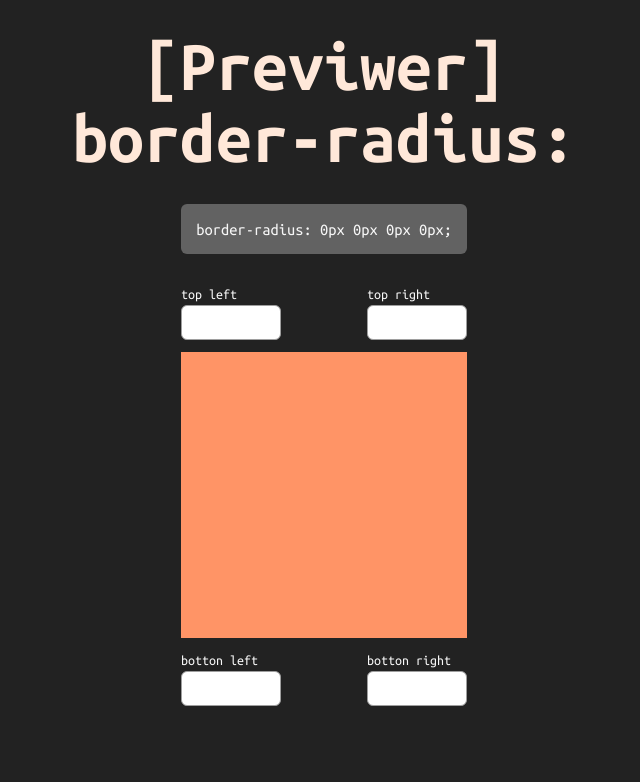
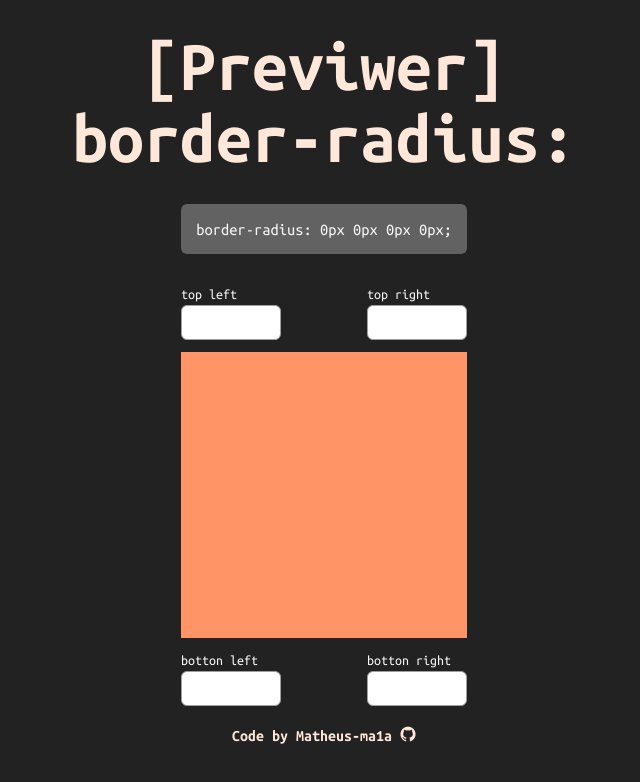
Before and after one commit to matheus-ma1a/CSS-Preview-Border-Radius, a React (Vite) app: page / in a window 1280 px wide. Shown: the top 782 px of the page, without its empty margins (316-956 px from the left). Built offline with nearby package versions, Linux system fonts and the light colour scheme.

Commit message:
ajuste de css

```diff
--- a/index.html
+++ b/index.html
@@ -4,6 +4,9 @@
     <meta charset="UTF-8" />
     <link rel="icon" type="image/svg+xml" href="/vite.svg" />
     <meta name="viewport" content="width=device-width, initial-scale=1.0" />
+
+    <link rel="stylesheet" href="https://cdn.jsdelivr.net/gh/devicons/devicon@v2.15.1/devicon.min.css">
+
     <title>CSS Preview Border</title>
   </head>
   <body>
--- a/src/App.css
+++ b/src/App.css
@@ -41,6 +41,7 @@ p{
   display: flex;
   justify-content: center;
   align-items: center;
+  padding: 10px;
 
 }
 
@@ -89,3 +90,23 @@ p{
   min-height: 286px;
   background-color: #FF9466;
 }
+
+footer{
+  margin: 20px;
+  text-decoration: none;
+
+}
+
+a{
+  text-decoration: none;
+  color: #FFE8D9;
+}
+
+img{
+  width: 20px;
+
+}
+
+svg{
+  color: #F7F7F7;
+}
--- a/src/App.jsx
+++ b/src/App.jsx
@@ -58,6 +58,11 @@ function App() {
 
         <InputscompBotton eventoTopLeft={eventoBottonLeft} eventoTopRight={eventoBottonRight} />
 
+        <footer>
+          Code by <a href="https://github.com/matheus-ma1a" >Matheus-ma1a</a> <i class="devicon-github-original "></i>
+
+        </footer>
+
       </div>
     </div>
   )
```
Also changed, not shown: public/github.svg (added).
